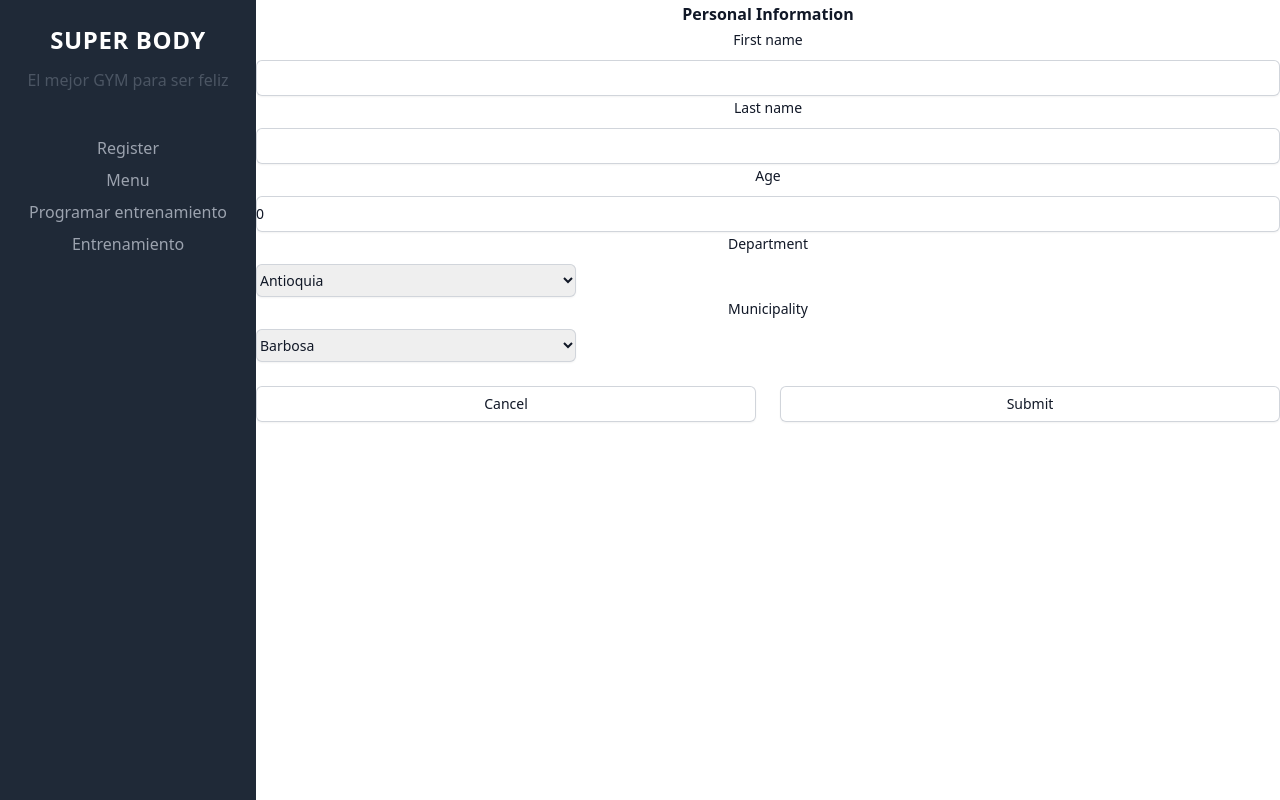
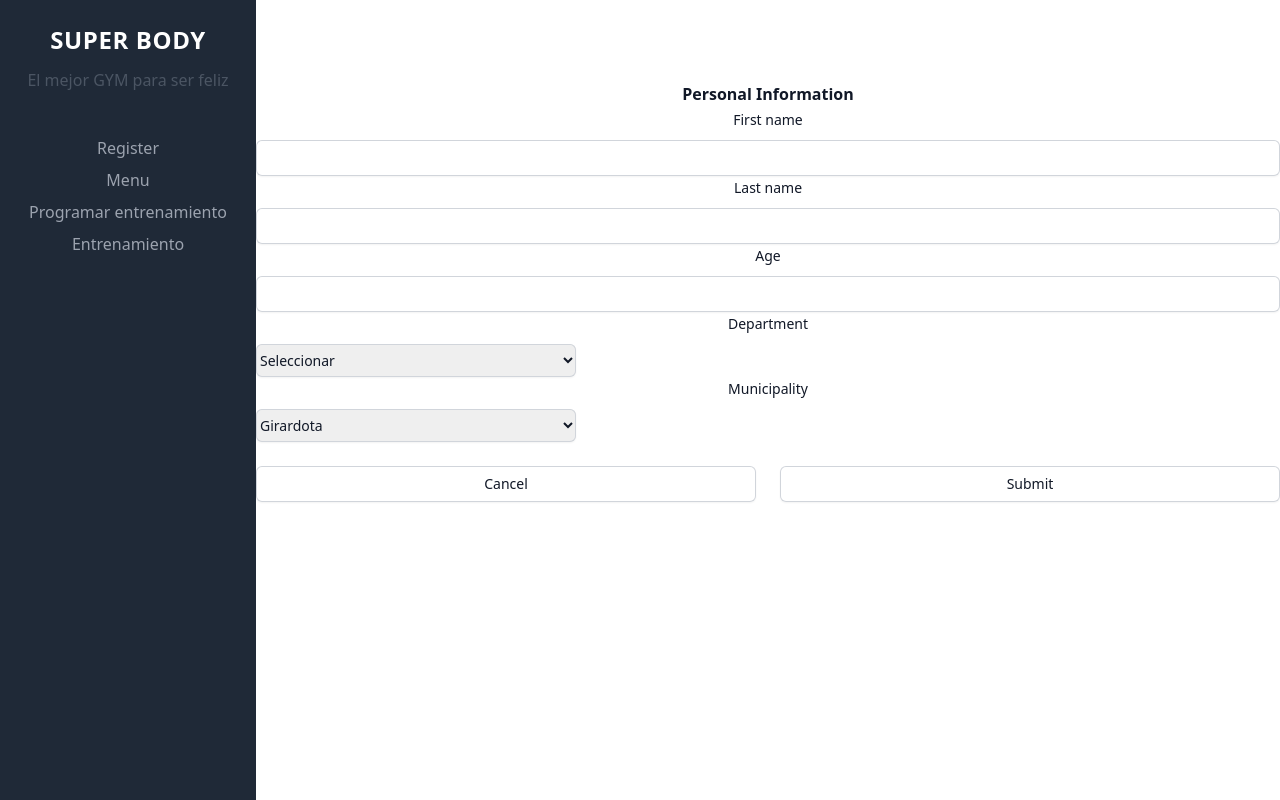
Before and after one commit to paulinacartagena1234/gym, a React (Create React App) app: page /register in a window 1280 px wide. Built offline with nearby package versions, Linux system fonts and the light colour scheme.

Commit message:
CHG REGISTRO CON FIREBASE

```diff
--- a/src/components/Register.js
+++ b/src/components/Register.js
@@ -11,12 +11,12 @@ function Register() {
         initialValues: {
             firstName: '',
             lastName: '',
-            age: 0,
+            age: '',
             department: '',
-            municipality: '',
+            municipality: ''
             //Colocar todos los campos
 
-        }, validationSchema: ({
+        }, validationSchema: Yup.object({
             firstName: Yup.string()
                 .min(3, 'El nombre debe tener minimo 3 caracters')
                 .required(),
@@ -26,14 +26,14 @@ function Register() {
             age: Yup.number().required().positive().integer(),
             //Validar todos los campos
             department: Yup.string()
-                .required(),
+                .required().oneOf(["Antioquia"]),
             municipality: Yup.string()
-                .required(),
+                .required().oneOf(["Barbosa", "Girardota", "Copacabana", "Bello", "Medellin", "Envigado", "Itagui", "Sabaneta", "La Estrella", "Caldas"]),
         }),
         onSubmit: user => {
             try {
                 firebase.db.collection('user').add(user);
-                //console.log(user)
+                // console.log(user)
             }
             catch (e) {
                 console.log('error: ', e)
@@ -42,7 +42,7 @@ function Register() {
     })
     return (
         <>
-            <div className='flex-1 text-center my-20'>
+            <div className='flex-1 justify-center text-center my-20'>
                 <form
                     onSubmit={formik.handleSubmit}
                 >
@@ -54,9 +54,8 @@ function Register() {
                         <div className="mt-2">
                             <input
                                 type="text"
-                                name="first-name"
-                                id="first-name"
-                                autoComplete="given-name"
+                                name="firstName"
+                                id="firstName"
                                 className="block w-full rounded-md border-0 py-1.5 text-gray-900 shadow-sm ring-1 ring-inset ring-gray-300 placeholder:text-gray-400 focus:ring-2 focus:ring-inset focus:ring-indigo-600 sm:text-sm sm:leading-6"
                                 value={formik.values.firstName}
                                 onChange={formik.handleChange}
@@ -78,9 +77,9 @@ function Register() {
                         <div className="mt-2">
                             <input
                                 type="text"
-                                name="last-name"
-                                id="last-name"
-                                autoComplete="family-name"
+                                name="lastName"
+                                id="lastName"
+
                                 className="block w-full rounded-md border-0 py-1.5 text-gray-900 shadow-sm ring-1 ring-inset ring-gray-300 placeholder:text-gray-400 focus:ring-2 focus:ring-inset focus:ring-indigo-600 sm:text-sm sm:leading-6"
                                 value={formik.values.lastName}
                                 onChange={formik.handleChange}
@@ -102,9 +101,8 @@ function Register() {
                         <div className="mt-2">
                             <input
                                 type="number"
-                                name="Age"
-                                id="Age"
-                                autoComplete="age-name"
+                                name="age"
+                                id="age"
                                 className="block w-full rounded-md border-0 py-1.5 text-gray-900 shadow-sm ring-1 ring-inset ring-gray-300 placeholder:text-gray-400 focus:ring-2 focus:ring-inset focus:ring-indigo-600 sm:text-sm sm:leading-6"
                                 value={formik.values.age}
                                 onChange={formik.handleChange}
@@ -126,13 +124,13 @@ function Register() {
                                 <select
                                     id="department"
                                     name="department"
-                                    autoComplete="department-name"
                                     className="block w-full rounded-md border-0 py-1.5 text-gray-900 shadow-sm ring-1 ring-inset ring-gray-300 focus:ring-2 focus:ring-inset focus:ring-indigo-600 sm:max-w-xs sm:text-sm sm:leading-6"
                                     value={formik.values.department}
                                     onChange={formik.handleChange}
                                     onBlur={formik.handleBlur}
                                 >
-                                    <option value={'Antioquia'}>Antioquia</option>
+                                    <option value=''>Seleccionar</option>
+                                    <option value='Antioquia'>Antioquia</option>
                                 </select>
                             </div>
                         </div>
@@ -152,22 +150,21 @@ function Register() {
                             <select
                                 id="municipality"
                                 name="municipality"
-                                autoComplete="municipality-name"
                                 className="block w-full rounded-md border-0 py-1.5 text-gray-900 shadow-sm ring-1 ring-inset ring-gray-300 focus:ring-2 focus:ring-inset focus:ring-indigo-600 sm:max-w-xs sm:text-sm sm:leading-6"
                                 value={formik.values.municipality}
                                 onChange={formik.handleChange}
                                 onBlur={formik.handleBlur}
                             >
-                                <option>Barbosa</option>
-                                <option>Girardota</option>
-                                <option>Copacabana</option>
-                                <option>Bello</option>
-                                <option>Medellin</option>
-                                <option>Envigado</option>
-                                <option>Itagui</option>
-                                <option>Sabaneta</option>
-                                <option>La Estrella</option>
-                                <option>Caldas</option>
+                                <option value="Girardota">Girardota</option>
+                                <option value="Barbosa">Barbosa</option>
+                                <option value="Copacabana">Copacabana</option>
+                                <option value="Bello">Bello</option>
+                                <option value="Medellin">Medellin</option>
+                                <option value="Envigado">Envigado</option>
+                                <option value="Itagui">Itagui</option>
+                                <option value="Sabaneta">Sabaneta</option>
+                                <option value="La Estrella">La Estrella</option>
+                                <option value="Caldas">Caldas</option>
                             </select>
                         </div>
                     </div>
--- a/src/css/main.css
+++ b/src/css/main.css
@@ -481,6 +481,10 @@ video {
 .col-span-full {
   grid-column: 1 / -1;
 }
+.my-20 {
+  margin-top: 5rem;
+  margin-bottom: 5rem;
+}
 .mt-10 {
   margin-top: 2.5rem;
 }
```
